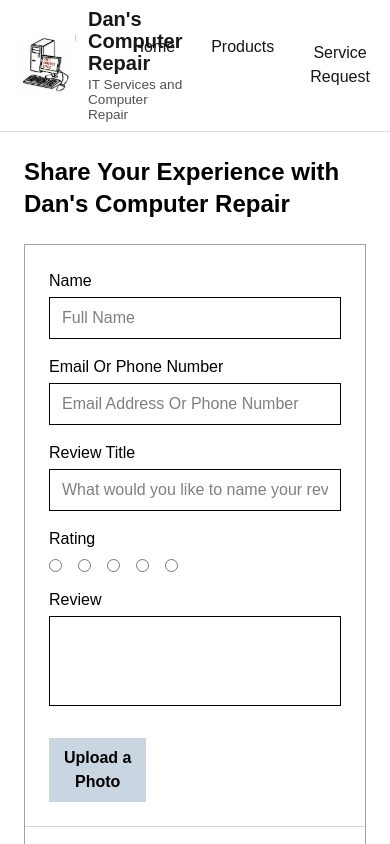
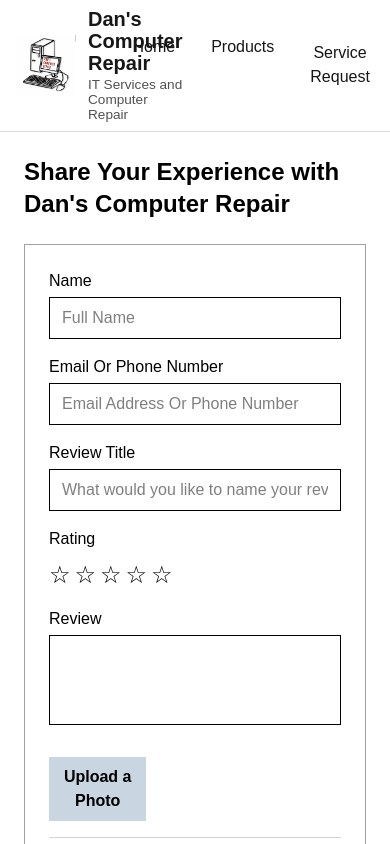
Before and after one commit to BrandonMLeyva/DansComputerRepair, a Next.js app: page /review-form in a window 390 px wide. Shown: the top 844 px of the page. Built offline with nearby package versions, Linux system fonts and the light colour scheme; no server answers.

Commit message:
DC-581, DC-582, DC-583 Takes review-form name, email/phone,review title, rating, and review text and adds to reviews table in Supabase database when clicking Submit

```diff
--- a/package.json
+++ b/package.json
@@ -9,6 +9,7 @@
     "lint": "eslint"
   },
   "dependencies": {
+    "@supabase/supabase-js": "^2.76.1",
     "lucide-react": "^0.546.0",
     "next": "15.5.5",
     "react": "19.1.0",
--- a/src/app/layout.js
+++ b/src/app/layout.js
@@ -1,5 +1,5 @@
 import { Geist, Geist_Mono } from "next/font/google";
-import Header from "./components/header.js";
+import Header from "./components/Header.js";
 import { Footer } from "./components/footer.js";
 import "./globals.css";
 
--- a/src/app/review-form/page.js
+++ b/src/app/review-form/page.js
@@ -1,89 +1,177 @@
+"use client";
+import React, { useState } from "react";
+import { createClient } from "@supabase/supabase-js";
+
 export default function ReviewFormPage() {
+  const supabase = createClient(
+    process.env.NEXT_PUBLIC_SUPABASE_URL,
+    process.env.NEXT_PUBLIC_SUPABASE_ANON_KEY
+  );
+
+  const [formData, setFormData] = useState({
+    name: "",
+    emailOrPhone: "",
+    reviewTitle: "",
+    rating: "",
+    reviewText: "",
+  });
+
+  const handleChange = (e) => {
+    const { name, value } = e.target;
+    setFormData((prevData) => ({
+      ...prevData,
+      [name]: value,
+    }));
+  };
+
+  const handleSubmit = async (e) => {
+    e.preventDefault();
+    const { data, error } = await supabase.from("reviews").insert([
+      {
+        name: formData.name,
+        emailOrPhone: formData.emailOrPhone,
+        reviewTitle: formData.reviewTitle,
+        rating: formData.rating,
+        reviewText: formData.reviewText,
+      },
+    ]);
+
+    if (error){
+      console.error(error);
+      setErrorMessage("There was an error submitting your review. Please try again.");
+    }
+    else {
+      console.log("Inserted:", data);
+      setSuccessMessage("Thank you for your review!");
+      setFormData({
+        name: "",
+        emailOrPhone: "",
+        reviewTitle: "",
+        rating: "",
+        reviewText: "",
+      });
+    }
+    setTimeout(() => {
+      setSuccessMessage("");
+      setErrorMessage("");
+    }, 10000);
+  };
+
+  const [successMessage, setSuccessMessage] = useState("");
+  const [errorMessage, setErrorMessage] = useState("");
+
+  const [hover, setHover] = useState(null);
+
   return (
     <main className="min-h-screen bg-white text-black">
       <section className="mx-auto max-w-3xl p-6">
+        <h1 className="text-2xl font-semibold mb-6">
+          Share Your Experience with Dan's Computer Repair
+        </h1>
 
-                {/*Title of the Page*/}
-                <h1 className="text-2xl font-semibold mb-6">Share Your Experience with Dan's Computer Repair</h1>
-
-                <div className="border border-neutral-400  bg-white">
-                    <form className="p-6 md:p-8 space-y-4">
-
-
-                        {/*User inserts their full name*/}
+        <div className="border border-neutral-400 bg-white">
+          {successMessage && (
+            <div className="bg-green-100 text-green-800 p-4 border-b border-green-200">
+              {successMessage}
+            </div>
+          )}
+          {errorMessage && (
+            <div className="bg-red-100 text-red-800 p-4 border-b border-red-200">
+              {errorMessage}
+            </div>
+          )}
+          <form onSubmit={handleSubmit} className="p-6 md:p-8 space-y-4">
             <div>
               <label className="block text-med mb-1">Name</label>
               <input
                 type="text"
-                                name="Name"
+                name="name"
+                value={formData.name}
+                onChange={handleChange}
                 placeholder="Full Name"
                 className="w-full border border-black px-3 py-2"
+                required
               />
             </div>
 
-                        {/*User inputs their contact information*/}
             <div>
-                            <label className="block text-med mb-1">Email Or Phone Number</label>
+              <label className="block text-med mb-1">
+                Email Or Phone Number
+              </label>
               <input
                 type="text"
-                                name="EmailPhone"
+                name="emailOrPhone"
+                value={formData.emailOrPhone}
+                onChange={handleChange}
                 placeholder="Email Address Or Phone Number"
                 className="w-full border border-black px-3 py-2"
+                required
               />
             </div>
 
-                        {/*Users enters a title for their review*/}
             <div>
               <label className="block text-med mb-1">Review Title</label>
               <input
                 type="text"
-                                name="ReviewTitle"
+                name="reviewTitle"
+                value={formData.reviewTitle}
+                onChange={handleChange}
                 placeholder="What would you like to name your review?"
                 className="w-full border border-black px-3 py-2"
+                required
               />
             </div>
 
-                        {/*User clicks on radio buttons to rate out of 5 options*/}
             <fieldset>
               <legend className="block text-med mb-2">Rating</legend>
-                            <div className="flex gap-4 items-center">
-                                <input type="radio" id="star5" name="rating" value="5" />
-                                <input type="radio" id="star4" name="rating" value="4" />
-                                <input type="radio" id="star3" name="rating" value="3" />
-                                <input type="radio" id="star2" name="rating" value="2" />
-                                <input type="radio" id="star1" name="rating" value="1" />
+              <div className="flex gap-1 text-2xl cursor-pointer">
+                {[1, 2, 3, 4, 5].map((star) => (
+                  <span
+                    key={star}
+                    onClick={() =>
+                      setFormData((prev) => ({ ...prev, rating: String(star) }))
+                    }
+                    onMouseEnter={() => setHover(star)}
+                    onMouseLeave={() => setHover(null)}
+                  >
+                    {star <= (hover || Number(formData.rating)) ? "★" : "☆"}
+                  </span>
+                ))}
               </div>
             </fieldset>
 
-                        {/*User types out their review*/}
             <div>
               <label className="block text-med mb-1">Review</label>
               <input
                 type="text"
-                                name="Review"
-                                placeholder=""
-                                className="w-full border border-black py-8"
+                name="reviewText"
+                value={formData.reviewText}
+                onChange={handleChange}
+                className="w-full border border-black py-8 px-3"
+                required
               />
             </div>
 
-
-                        {/* Button to upload photos for the review*/}
             <div className="mt-8">
-                            <button type="submit" className="w-1/3 bg-slate-300 text-black font-bold py-2 hover:bg-slate-400">
+              <button
+                type="button"
+                className="w-1/3 bg-slate-300 text-black font-bold py-2 hover:bg-slate-400"
+              >
                 Upload a Photo
               </button>
             </div>
-                    </form>
 
-                    {/*Button to submit the review.*/}
             <div className="border-t border-neutral-300 p-6 md:p-8">
               <div className="flex justify-center items-center gap-2">
-                            <span className="text-sm text-neutral-600"></span>
-                            <button type="button" className="w-3/4 bg-[#8fbd7e] text-black px-4 py-2 font-bold hover:bg-[#6dab5c]">
+                <button
+                  type="submit"
+                  className="w-3/4 bg-[#8fbd7e] text-black px-4 py-2 font-bold hover:bg-[#6dab5c]"
+                >
                   Submit
                 </button>
               </div>
             </div>
+          </form>
         </div>
       </section>
     </main>
```
Also changed, not shown: 1 other file (tests, documents, lock files or other folders). Lines whose indentation alone changed are shown as unchanged.
